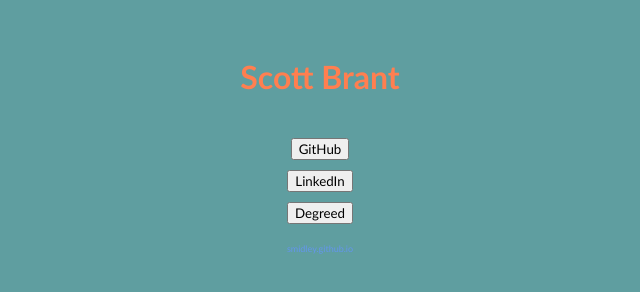
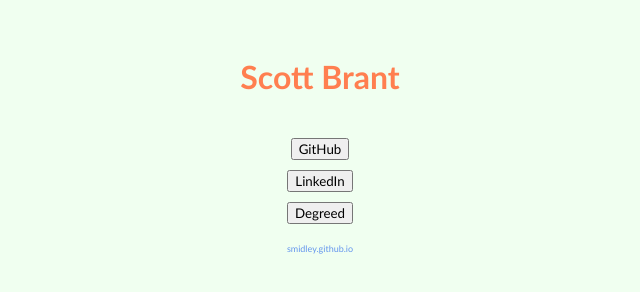
Before and after one commit to smidley/smidley.github.io, a plain HTML site: page index.html in a window 1280 px wide. Shown: the whole page, without its empty margins (320-960 px from the left). Drawn offline with Linux system fonts and the light colour scheme.

Commit message:
Update style.css

```diff
--- a/style.css
+++ b/style.css
@@ -4,7 +4,7 @@
 }
 
 body {
-  background-color: CadetBlue;
+  background-color: HoneyDew;
 }
 
 .portfolio {
```
